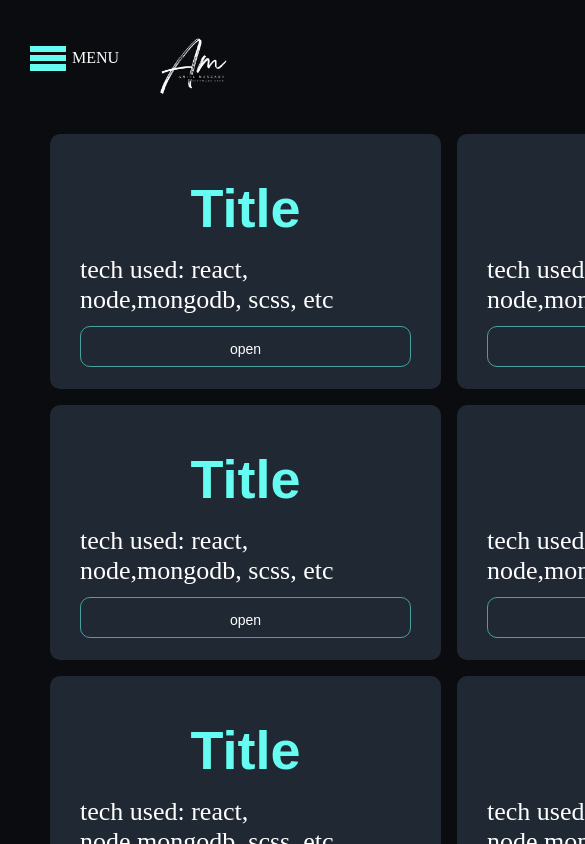
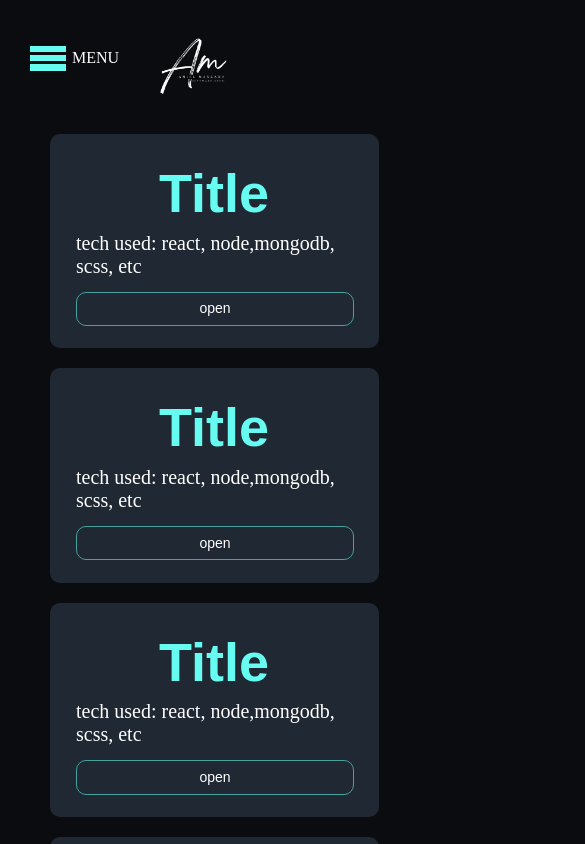
Before and after one commit to rrdot09/portfolio-project, a React (Create React App) app: page /projects in a window 390 px wide. Shown: the top 844 px of the page, 585 px wide, since content can reach past the window. Built offline with nearby package versions, Linux system fonts and the light colour scheme; a web font is replaced by a local one.

Commit message:
Add responsive project page

```diff
--- a/src/styles/_variables.scss
+++ b/src/styles/_variables.scss
@@ -5,3 +5,4 @@ $d2 : #C4C6C8;
 $d3 : #FFFFFF;
 $d4 : #66FCF1;
 $d5 : #45A29F;
+$d6 : #202833;
--- a/src/styles/index.css
+++ b/src/styles/index.css
@@ -370,7 +370,7 @@ button {
 .card {
   display: grid;
   grid-template-columns: repeat(3, 1fr);
-  grid-gap: 16px;
+  grid-gap: 20px;
 }
 
 .card-container {
@@ -415,6 +415,9 @@ button {
 }
 
 .card-button {
+  display: flex;
+  align-items: center;
+  justify-content: center;
   box-sizing: border-box;
   width: 331px;
   height: 41px;
@@ -440,4 +443,43 @@ button {
   background-color: transparent;
   margin-top: 11px;
   color: #FFFFFF;
+}
+
+@media (max-width: 428px) {
+  .card {
+    display: grid;
+    grid-template-columns: repeat(1, 1fr);
+    grid-row: 21px;
+  }
+  .card-container {
+    width: 328.53px;
+    height: 214.26px;
+  }
+  .card-header {
+    width: 278.12px;
+    height: 50.41px;
+    margin-top: 29px;
+    margin-left: 25px;
+  }
+  .card-body {
+    margin-top: 17.59;
+    margin-left: 26px;
+  }
+  .card-tools {
+    width: 280.64px;
+    height: 54.62px;
+    font-size: 20px;
+    margin-bottom: 9.71px;
+    text-align: left;
+  }
+  .card-button {
+    width: 278.12px;
+    height: 34.45px;
+  }
+  .button {
+    width: 118.47px;
+    height: 19.33px;
+    display: flex;
+    margin: auto;
+  }
 }/*# sourceMappingURL=index.css.map */
--- a/src/styles/layout/_projects.scss
+++ b/src/styles/layout/_projects.scss
@@ -3,7 +3,7 @@
 .card {
     display: grid;
     grid-template-columns: repeat(3, 1fr);
-    grid-gap: 16px;
+    grid-gap: 20px;
 };
 
 .card-container {
@@ -12,7 +12,7 @@
     height: 255px;
     left: 150px;
     top: 209px;
-    background: #202833;
+    background: $d6;
     border-radius: 10px;
     text-align: center;
     flex-direction: column;
@@ -48,6 +48,9 @@
 }
 
 .card-button {
+    display: flex;
+    align-items: center;
+    justify-content: center;
     box-sizing: border-box;
     width: 331px;
     height: 41px;
@@ -77,3 +80,53 @@
     margin-top: 11px;
     color: $d3;
 }
+
+@media (max-width: 428px) {
+    .card {
+        display: grid;
+        grid-template-columns: repeat(1, 1fr);
+        grid-row: 21px;
+    }
+
+    ;
+
+    .card-container {
+        width: 328.53px;
+        height: 214.26px;
+
+    }
+
+    ;
+    .card-header {
+        width: 278.12px;
+        height: 50.41px;
+        margin-top: 29px;
+        margin-left: 25px;
+    };
+
+    .card-body {
+        margin-top: 17.59;
+        margin-left: 26px;
+    }
+
+    .card-tools {
+        width: 280.64px;
+        height: 54.62px;
+        font-size: 20px;
+        margin-bottom: 9.71px;
+        text-align: left;
+    };
+
+    .card-button {
+        width: 278.12px;
+        height: 34.45px;
+    }
+
+    .button {
+        width: 118.47px;
+        height: 19.33px;
+        display: flex;
+        margin: auto;
+
+    }
+}
```
Also changed, not shown: 1 other file (tests, documents, lock files or other folders).
